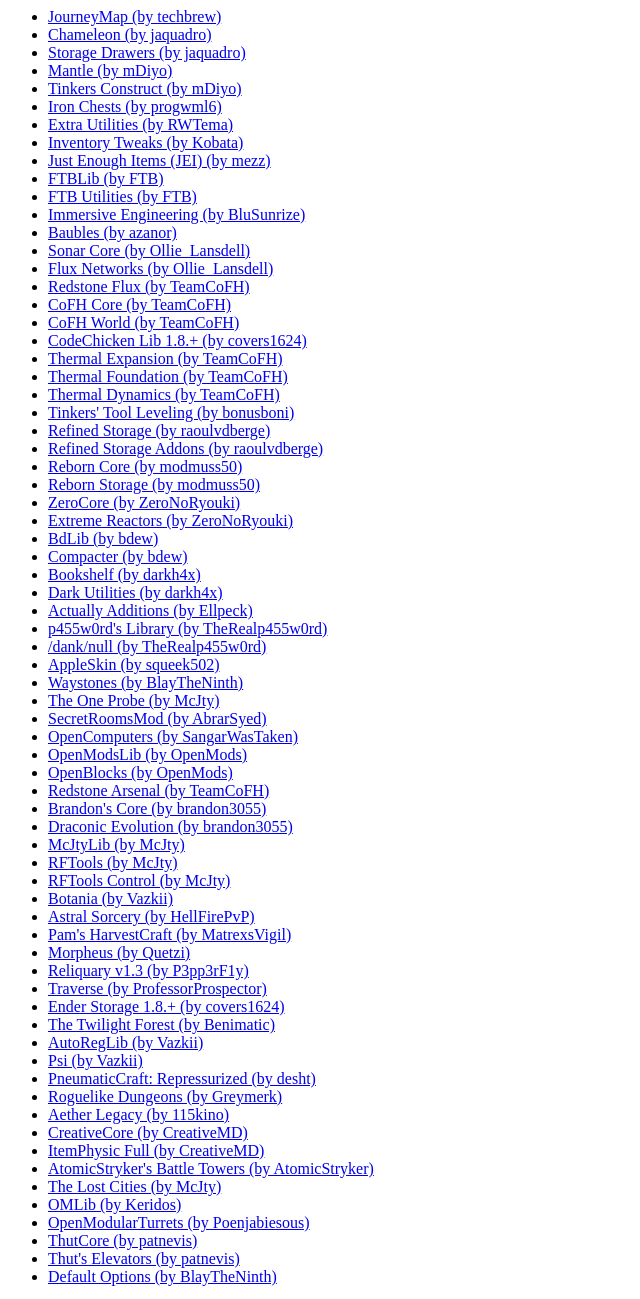
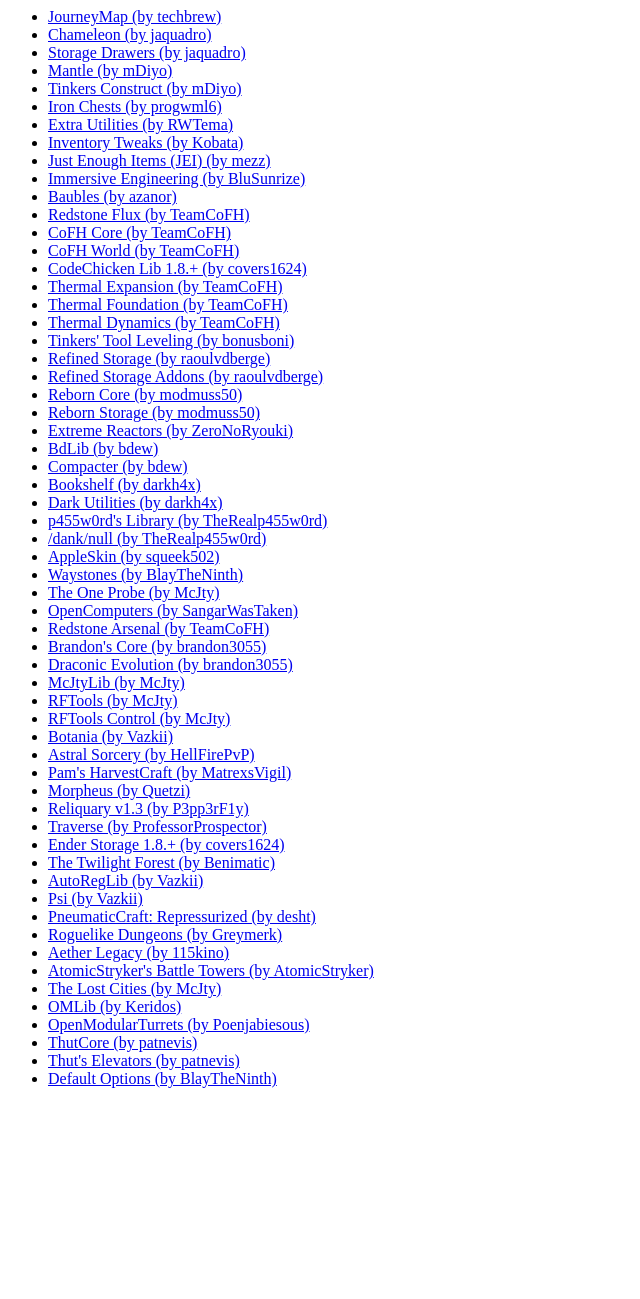
Before and after one commit to FeldrinH/KristlikModpack, a plain HTML site: page index.html in a window 1280 px wide. Shown: the whole page, without its empty margins (0-640 px from the left). After the commit the page ends 1104 px from the top, so only its background shows below. Drawn offline with Linux system fonts and the light colour scheme.

Commit message:
Updated modlist

```diff
--- a/index.html
+++ b/index.html
@@ -8,12 +8,8 @@
 <li><a href="https://minecraft.curseforge.com/mc-mods/225561">Extra Utilities (by RWTema)</a></li>
 <li><a href="https://minecraft.curseforge.com/mc-mods/223094">Inventory Tweaks (by Kobata)</a></li>
 <li><a href="https://minecraft.curseforge.com/mc-mods/238222">Just Enough Items (JEI) (by mezz)</a></li>
-<li><a href="https://minecraft.curseforge.com/mc-mods/237167">FTBLib (by FTB)</a></li>
-<li><a href="https://minecraft.curseforge.com/mc-mods/237102">FTB Utilities (by FTB)</a></li>
 <li><a href="https://minecraft.curseforge.com/mc-mods/231951">Immersive Engineering (by BluSunrize)</a></li>
 <li><a href="https://minecraft.curseforge.com/mc-mods/227083">Baubles (by azanor)</a></li>
-<li><a href="https://minecraft.curseforge.com/mc-mods/239418">Sonar Core (by Ollie_Lansdell)</a></li>
-<li><a href="https://minecraft.curseforge.com/mc-mods/248020">Flux Networks (by Ollie_Lansdell)</a></li>
 <li><a href="https://minecraft.curseforge.com/mc-mods/270789">Redstone Flux (by TeamCoFH)</a></li>
 <li><a href="https://minecraft.curseforge.com/mc-mods/69162">CoFH Core (by TeamCoFH)</a></li>
 <li><a href="https://minecraft.curseforge.com/mc-mods/271384">CoFH World (by TeamCoFH)</a></li>
@@ -26,22 +22,17 @@
 <li><a href="https://minecraft.curseforge.com/mc-mods/272302">Refined Storage Addons (by raoulvdberge)</a></li>
 <li><a href="https://minecraft.curseforge.com/mc-mods/237903">Reborn Core (by modmuss50)</a></li>
 <li><a href="https://minecraft.curseforge.com/mc-mods/256662">Reborn Storage (by modmuss50)</a></li>
-<li><a href="https://minecraft.curseforge.com/mc-mods/247921">ZeroCore (by ZeroNoRyouki)</a></li>
 <li><a href="https://minecraft.curseforge.com/mc-mods/250277">Extreme Reactors (by ZeroNoRyouki)</a></li>
 <li><a href="https://minecraft.curseforge.com/mc-mods/70496">BdLib (by bdew)</a></li>
 <li><a href="https://minecraft.curseforge.com/mc-mods/231549">Compacter (by bdew)</a></li>
 <li><a href="https://minecraft.curseforge.com/mc-mods/228525">Bookshelf (by darkh4x)</a></li>
 <li><a href="https://minecraft.curseforge.com/mc-mods/242195">Dark Utilities (by darkh4x)</a></li>
-<li><a href="https://minecraft.curseforge.com/mc-mods/228404">Actually Additions (by Ellpeck)</a></li>
 <li><a href="https://minecraft.curseforge.com/mc-mods/255232">p455w0rd's Library (by TheRealp455w0rd)</a></li>
 <li><a href="https://minecraft.curseforge.com/mc-mods/272514">/dank/null (by TheRealp455w0rd)</a></li>
 <li><a href="https://minecraft.curseforge.com/mc-mods/248787">AppleSkin (by squeek502)</a></li>
 <li><a href="https://minecraft.curseforge.com/mc-mods/245755">Waystones (by BlayTheNinth)</a></li>
 <li><a href="https://minecraft.curseforge.com/mc-mods/245211">The One Probe (by McJty)</a></li>
-<li><a href="https://minecraft.curseforge.com/mc-mods/59652">SecretRoomsMod (by AbrarSyed)</a></li>
 <li><a href="https://minecraft.curseforge.com/mc-mods/223008">OpenComputers (by SangarWasTaken)</a></li>
-<li><a href="https://minecraft.curseforge.com/mc-mods/228815">OpenModsLib (by OpenMods)</a></li>
-<li><a href="https://minecraft.curseforge.com/mc-mods/228816">OpenBlocks (by OpenMods)</a></li>
 <li><a href="https://minecraft.curseforge.com/mc-mods/70631">Redstone Arsenal (by TeamCoFH)</a></li>
 <li><a href="https://minecraft.curseforge.com/mc-mods/231382">Brandon's Core (by brandon3055)</a></li>
 <li><a href="https://minecraft.curseforge.com/mc-mods/223565">Draconic Evolution (by brandon3055)</a></li>
@@ -61,8 +52,6 @@
 <li><a href="https://minecraft.curseforge.com/mc-mods/281849">PneumaticCraft: Repressurized (by desht)</a></li>
 <li><a href="https://minecraft.curseforge.com/mc-mods/221585">Roguelike Dungeons (by Greymerk)</a></li>
 <li><a href="https://minecraft.curseforge.com/mc-mods/255308">Aether Legacy (by 115kino)</a></li>
-<li><a href="https://minecraft.curseforge.com/mc-mods/257814">CreativeCore (by CreativeMD)</a></li>
-<li><a href="https://minecraft.curseforge.com/mc-mods/258587">ItemPhysic Full (by CreativeMD)</a></li>
 <li><a href="https://minecraft.curseforge.com/mc-mods/227877">AtomicStryker's Battle Towers (by AtomicStryker)</a></li>
 <li><a href="https://minecraft.curseforge.com/mc-mods/269024">The Lost Cities (by McJty)</a></li>
 <li><a href="https://minecraft.curseforge.com/mc-mods/254334">OMLib (by Keridos)</a></li>
```
